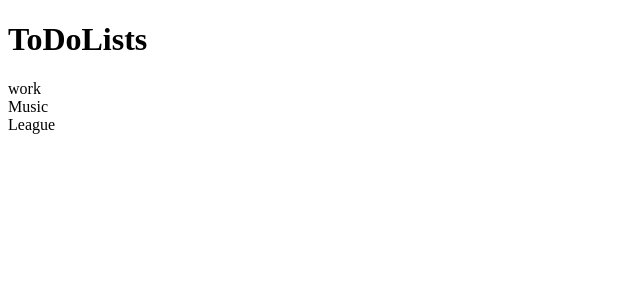
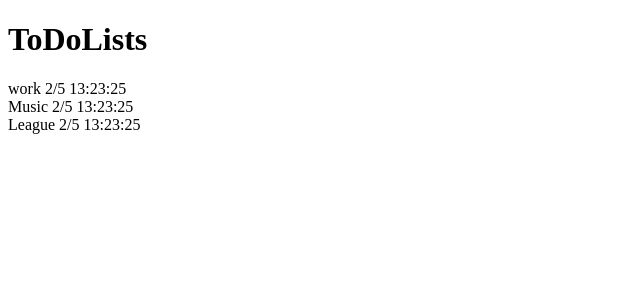
Before and after one commit to NathanielPather/ToDo, a Next.js app in the folder ToDo.UI/: page / in a window 1280 px wide. Shown: the top 300 px of the page, without its empty margins (0-640 px from the left). Built offline with nearby package versions, Linux system fonts and the light colour scheme.

Commit message:
Include added ToDoList information on page display

```diff
--- a/ToDo.UI/src/app/components/ToDoLists.tsx
+++ b/ToDo.UI/src/app/components/ToDoLists.tsx
@@ -4,11 +4,14 @@ import { GetLists } from "../api/api";
 
 function CreateToDoListElements() {
 	let HTMLElement: React.JSX.Element[] = [];
-	const lists = GetLists();
+	const lists: ToDoList[] = GetLists();
 
 	if(lists.length > 0) {
 		lists.map((list, index) => {
-			HTMLElement.push(<div key={index}>{list.name}</div>);
+			HTMLElement.push(
+				<div key={index}>
+					{list.name} {list.completed}/{list.totalTasks} {list.resetTimer}
+				</div>);
 		});
 
 		return HTMLElement;
```
